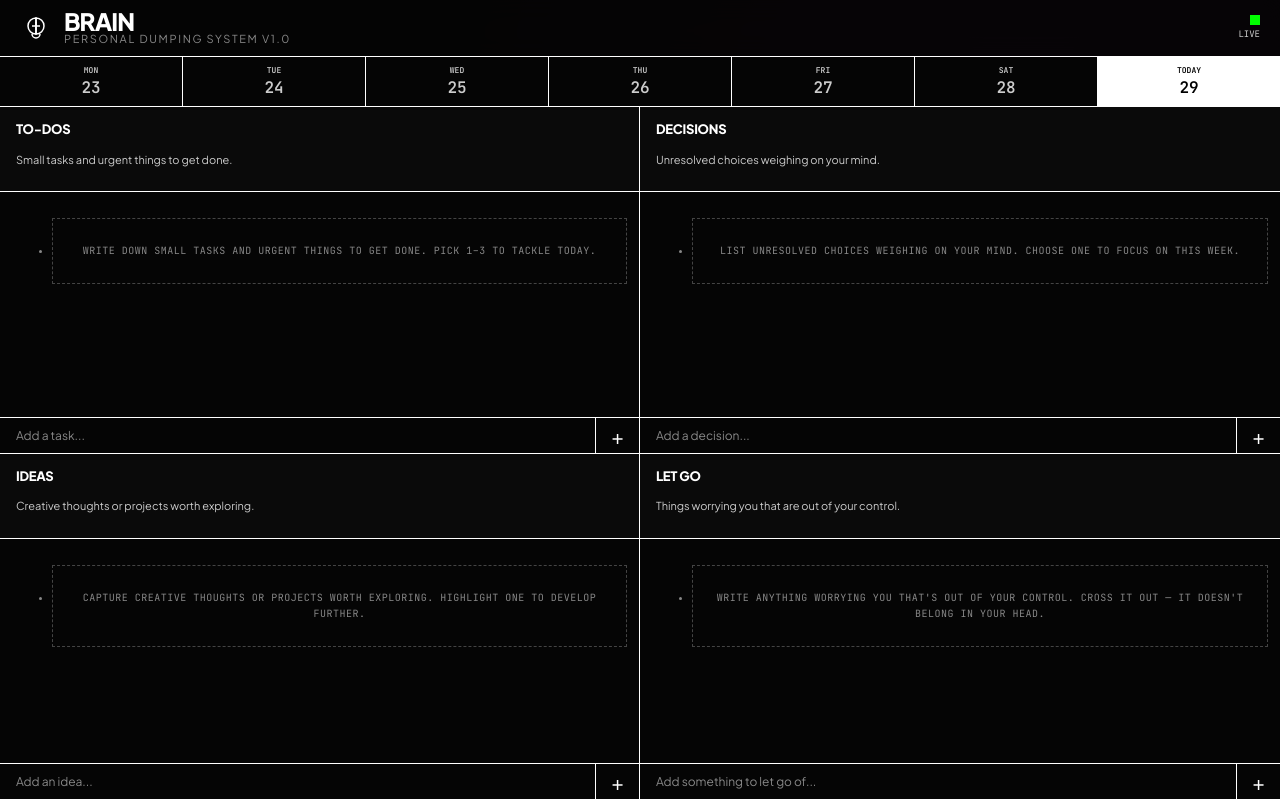
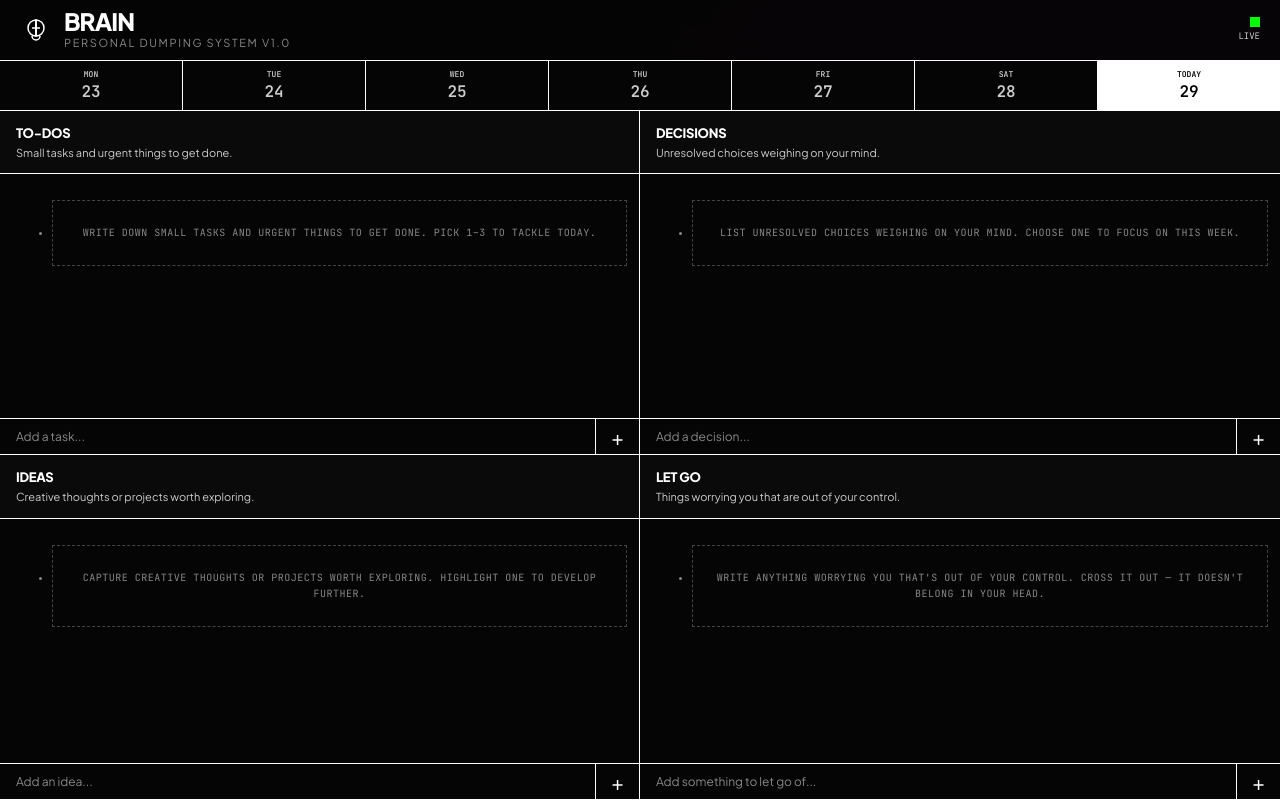
Before and after one commit to ZirgomHaidar/BrainDump, a React (Vite) app: page / in a window 1280 px wide. Built offline with nearby package versions, Linux system fonts and the light colour scheme; no server answers; the database is empty.

Commit message:
BD: UI Refinement - Improved spacing, readability, and fixed cascading render performance issue

```diff
--- a/src/App.css
+++ b/src/App.css
@@ -41,13 +41,18 @@
   stroke: var(--text);
 }
 
+.app__title-info {
+  display: flex;
+  flex-direction: column;
+  gap: 8px;
+}
+
 .app__title-dim {
   color: var(--text-dim);
   font-weight: 400;
   display: block;
   font-size: 11px;
   letter-spacing: 0.15em;
-  margin-top: 4px;
 }
 
 .app__sync-indicator {
@@ -204,7 +209,6 @@
   display: flex;
   align-items: baseline;
   justify-content: space-between;
-  margin-bottom: 4px;
 }
 
 .section__title {
@@ -220,6 +224,7 @@
 }
 
 .section__subtitle {
+  margin: 0;
   font-size: 11px;
   color: var(--text-muted);
   max-width: 300px;
@@ -238,7 +243,7 @@
 /* Progress - Skeletal Style */
 .section__progress-bar-track {
   height: 6px;
-  border: var(--border-width) solid var(--line);
+  border: var(--border-width) solid var(--line-light);
   margin-top: 12px;
   position: relative;
   overflow: hidden;
--- a/src/App.jsx
+++ b/src/App.jsx
@@ -27,8 +27,14 @@ export default function App() {
 
   const isToday = selectedDate === todayStr();
 
+  const handleDateChange = (date) => {
+    if (date !== selectedDate) {
+      setSyncing(true);
+      setSelectedDate(date);
+    }
+  };
+
   useEffect(() => {
-    setSyncing(true);
     const unsubscribe = subscribeToItems(selectedDate, (allItems) => {
       setItems(allItems);
       setSyncing(false);
@@ -75,7 +81,7 @@ export default function App() {
         </div>
       )}
 
-      <DateStrip selectedDate={selectedDate} onChange={setSelectedDate} />
+      <DateStrip selectedDate={selectedDate} onChange={handleDateChange} />
 
       <main className="app__grid">
         {SECTIONS.map(({ key, title, subtitle }) => (
```
